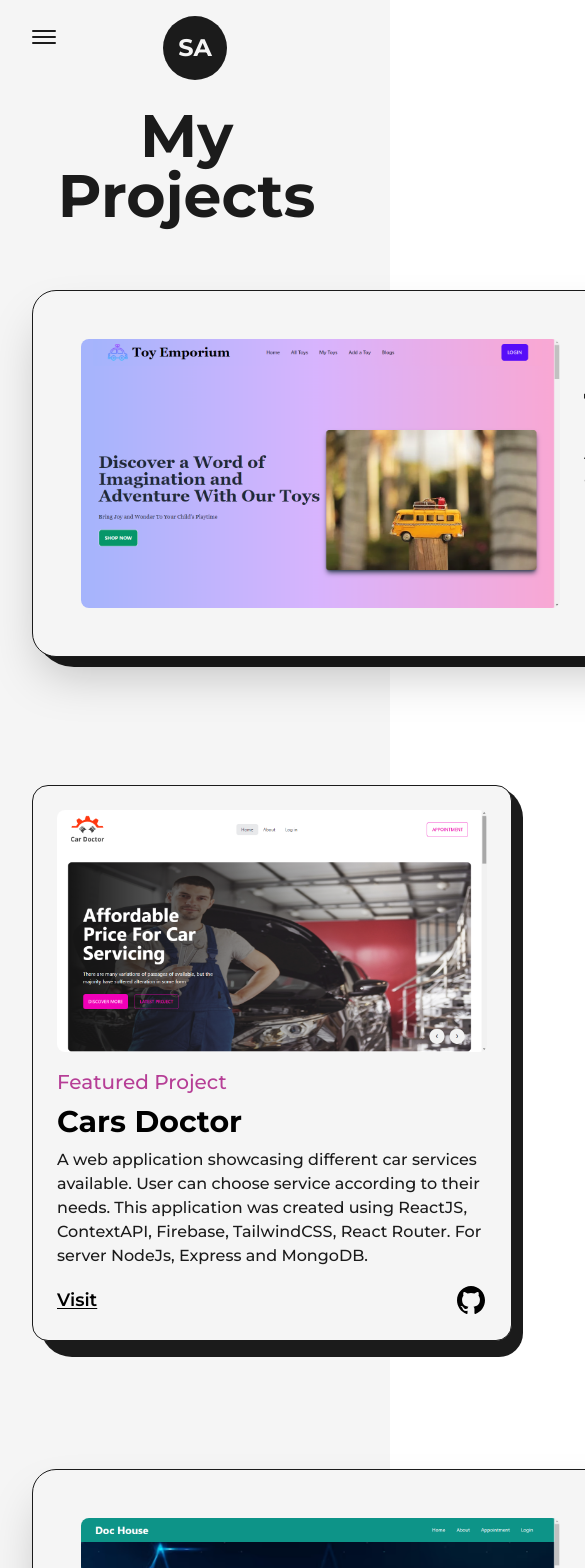
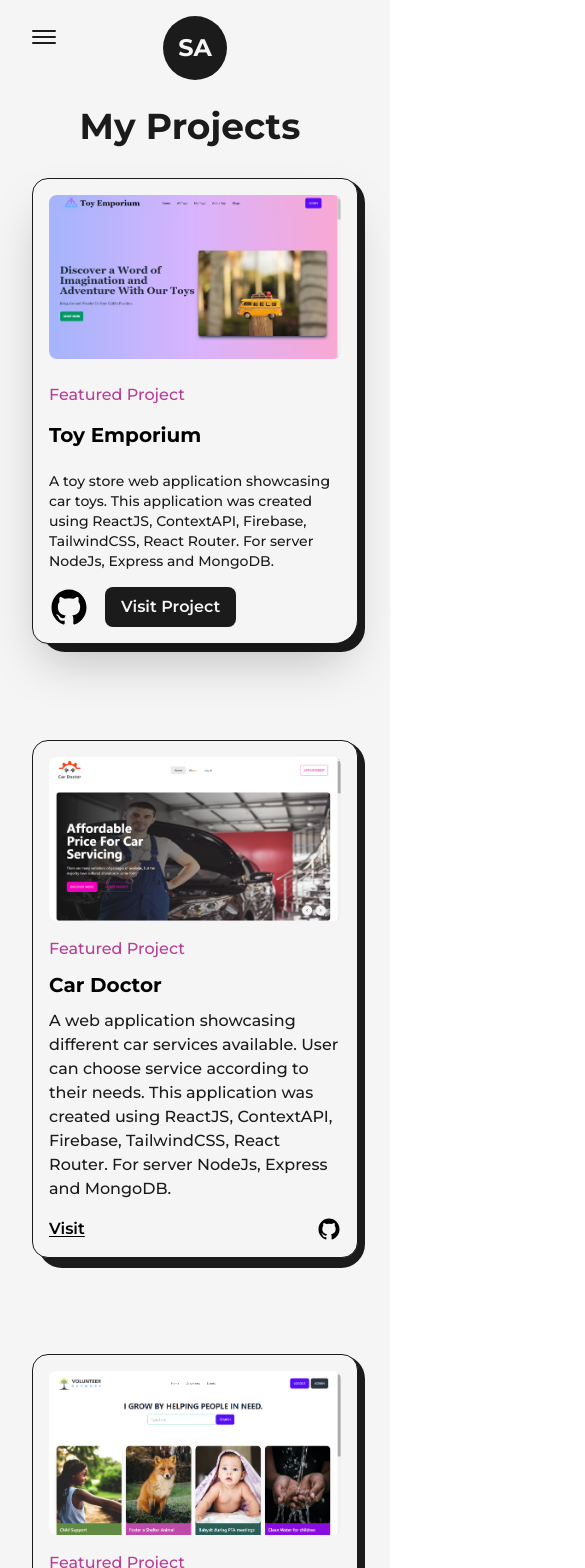
Before and after one commit to Sobuj54/portfolio-with-NextJS, a Next.js app: page /projects in a window 390 px wide. Shown: the top 1568 px of the page, 585 px wide, since content can reach past the window. Built offline with nearby package versions, Linux system fonts and the light colour scheme.

Commit message:
made project page responsive

```diff
--- a/src/pages/projects.js
+++ b/src/pages/projects.js
@@ -18,14 +18,14 @@
 
 const FeaturedProject = ({ type, title, summary, img, link, github }) => {
   return (
-    <article className="w-full flex items-center justify-between rounded-3xl border border-solid border-dark bg-light shadow-2xl p-12 relative rounded-br-2xl dark:bg-dark dark:border-light">
+    <article className="w-full flex items-center justify-between rounded-3xl border border-solid border-dark bg-light shadow-2xl p-12 relative rounded-br-2xl dark:bg-dark dark:border-light lg:flex-col lg:p-8 xs:rounded-2xl xs:rounded-br-3xl xs:p-4">
       {/* this creates shadow like dark in sections */}
-      <div className="absolute top-0 -right-3 -z-10 w-[101%] h-[103%] rounded-[2.5rem] bg-dark rounded-br-3xl dark:bg-light" />
+      <div className="absolute top-0 -right-3 -z-10 w-[101%] h-[103%] rounded-[2.5rem] bg-dark rounded-br-3xl dark:bg-light xs:-right-2 sm:h-[102%] xs:w-full xs:rounded-[1.5rem]" />
 
       <Link
         href={link}
         target="_blank"
-        className="w-1/2 overflow-hidden rounded-lg">
+        className="w-1/2 overflow-hidden rounded-lg lg:w-full">
         <FramerImage
           src={img}
           alt={title}
@@ -34,19 +34,21 @@
           transition={{ duration: 0.2 }}></FramerImage>
       </Link>
 
-      <div className="w-1/2 flex flex-col items-start justify-between pl-6">
-        <span className="text-primary font-medium text-xl dark:text-primaryDark">
+      <div className="w-1/2 flex flex-col items-start justify-between pl-6 lg:w-full lg:pl-0 lg:pt-6">
+        <span className="text-primary font-medium text-xl dark:text-primaryDark xs:text-base">
           {type}
         </span>
         <Link
           href={link}
           target="_blank"
           className="hover:underline underline-offset-4">
-          <h2 className="my-2 w-full font-bold text-4xl text-left dark:text-light">
+          <h2 className="my-2 w-full font-bold text-4xl text-left dark:text-light sm:text-[20px]">
             {title}
           </h2>
         </Link>
-        <p className="my-2 font-medium text-dark dark:text-light">{summary}</p>
+        <p className="my-2 font-medium text-dark dark:text-light sm:text-sm">
+          {summary}
+        </p>
 
         <div className="mt-2 flex items-center dark:text-light">
           <Link
@@ -60,7 +62,7 @@
           <Link
             href={link}
             target="_blank"
-            className="ml-4 rounded-lg bg-dark text-light py-2 px-6 font-semibold text-lg dark:bg-light dark:text-dark hover:dark:bg-dark hover:dark:text-light hover:dark:border">
+            className="ml-4 rounded-lg bg-dark text-light py-2 px-6 font-semibold text-lg dark:bg-light dark:text-dark hover:dark:bg-dark hover:dark:text-light hover:dark:border sm:px-4 sm:text-base">
             Visit Project
           </Link>
         </div>
@@ -71,8 +73,8 @@
 
 const Projects = ({ type, title, img, link, github, summary }) => {
   return (
-    <article className="w-full flex flex-col items-center justify-center rounded-2xl border border-solid border-dark bg-light p-6 relative dark:bg-dark dark:border-light dark:text-light">
-      <div className="absolute top-0 -right-3 -z-10 w-[101%] h-[103%] rounded-[2rem] bg-dark rounded-br-3xl dark:bg-light" />
+    <article className="w-full flex flex-col items-center justify-center rounded-2xl border border-solid border-dark bg-light p-6 relative dark:bg-dark dark:border-light dark:text-light xs:p-4">
+      <div className="absolute top-0 -right-3 -z-10 w-[101%] h-[103%] rounded-[2rem] bg-dark rounded-br-3xl dark:bg-light md:-right-2 md:w-[101%] xs:h-[102%] xs:rounded-[1.5rem]" />
 
       <Link
         href={link}
@@ -91,14 +93,16 @@
       </Link>
 
       <div className="w-full flex flex-col items-start justify-between mt-4 ">
-        <span className="text-primary font-medium text-xl dark:text-primaryDark">
+        <span className="text-primary font-medium text-xl dark:text-primaryDark lg:text-lg md:text-base">
           {type}
         </span>
         <Link
           href={link}
           target="_blank"
           className="hover:underline underline-offset-4">
-          <h2 className="my-2 w-full font-bold text-3xl text-left">{title}</h2>
+          <h2 className="my-2 w-full font-bold text-3xl text-left lg:text-2xl sm:text-[20px]">
+            {title}
+          </h2>
           <p className="my-2 font-medium text-dark dark:text-light">
             {summary}
           </p>
@@ -108,14 +112,14 @@
           <Link
             href={link}
             target="_blank"
-            className="font-semibold text-lg underline underline-offset-2">
+            className="font-semibold text-lg underline underline-offset-2 md:text-base">
             Visit
           </Link>
 
           <Link
             href={github}
             target="_blank"
-            className="w-8"
+            className="w-8 md:w-6"
             data-te-toggle="tooltip"
             title="Visit Repo">
             <GithubIcon></GithubIcon>
@@ -138,8 +142,8 @@
         <Layout className="pt-16">
           <AnimatedText
             text="My Projects"
-            className="text-center mb-16"></AnimatedText>
-          <div className="grid grid-cols-12 gap-24 gap-y-32">
+            className="text-center mb-16 lg:!text-5xl sm:mb-8 sm:!text-4xl"></AnimatedText>
+          <div className="grid grid-cols-12 gap-24 gap-y-32 xl:gap-x-16 lg:gap-x-8 md:gap-y-24 sm:gap-x-0">
             <div className="col-span-12">
               {/* first featured project toy emporium */}
               <FeaturedProject
@@ -151,10 +155,10 @@
                 github="https://github.com/Sobuj54/module-73-toy-emporium-client-assignment-"></FeaturedProject>
             </div>
 
-            <div className="col-span-6">
+            <div className="col-span-6 sm:col-span-12">
               {/* cars doctor */}
               <Projects
-                title="Cars Doctor"
+                title="Car Doctor"
                 summary="A web application showcasing different car services available. User can choose service according to their needs. This application was created using ReactJS, ContextAPI, Firebase, TailwindCSS, React Router. For server NodeJs, Express and MongoDB."
                 link="https://cars-doctor-b3f71.web.app/"
                 type="Featured Project"
@@ -162,7 +166,7 @@
                 github="https://github.com/Sobuj54/module-69-car-doctor-client"></Projects>
             </div>
 
-            <div className="col-span-6">
+            <div className="col-span-6 sm:col-span-12">
               {/* volunteer network */}
               <Projects
                 title="Volunteer Network"
@@ -184,7 +188,7 @@
                 github="https://github.com/Sobuj54/module-76-doc-house-client-practice"></FeaturedProject>
             </div>
 
-            <div className="col-span-6">
+            <div className="col-span-6 sm:col-span-12">
               {/* Chefs choice */}
               <Projects
                 title="Chefs Choice"
@@ -195,7 +199,7 @@
                 github="https://github.com/Sobuj54/module-65-assignment-chef-recipe"></Projects>
             </div>
 
-            <div className="col-span-6">
+            <div className="col-span-6 sm:col-span-12">
               {/* News Dragon */}
               <Projects
                 title="News Dragon"
```
